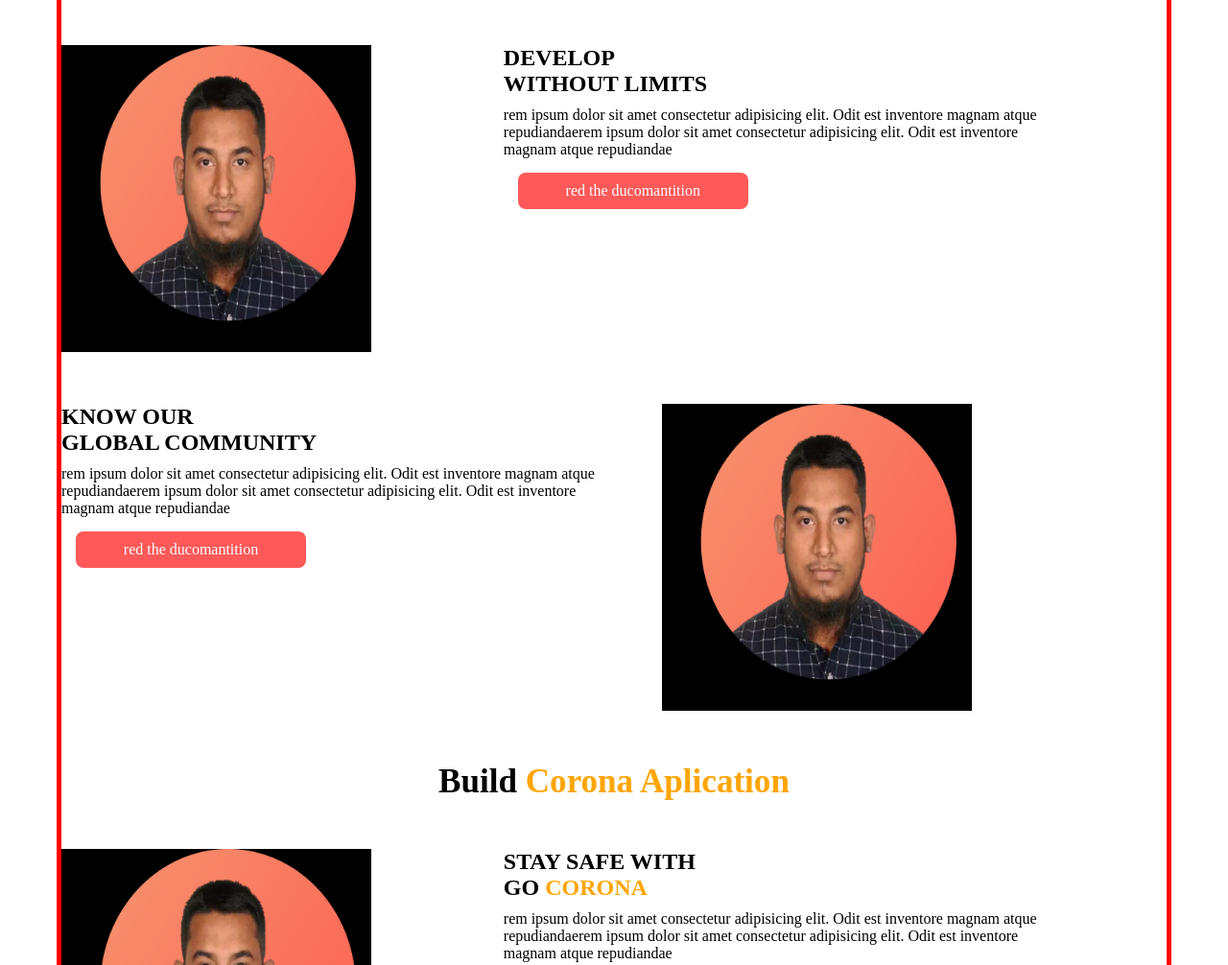
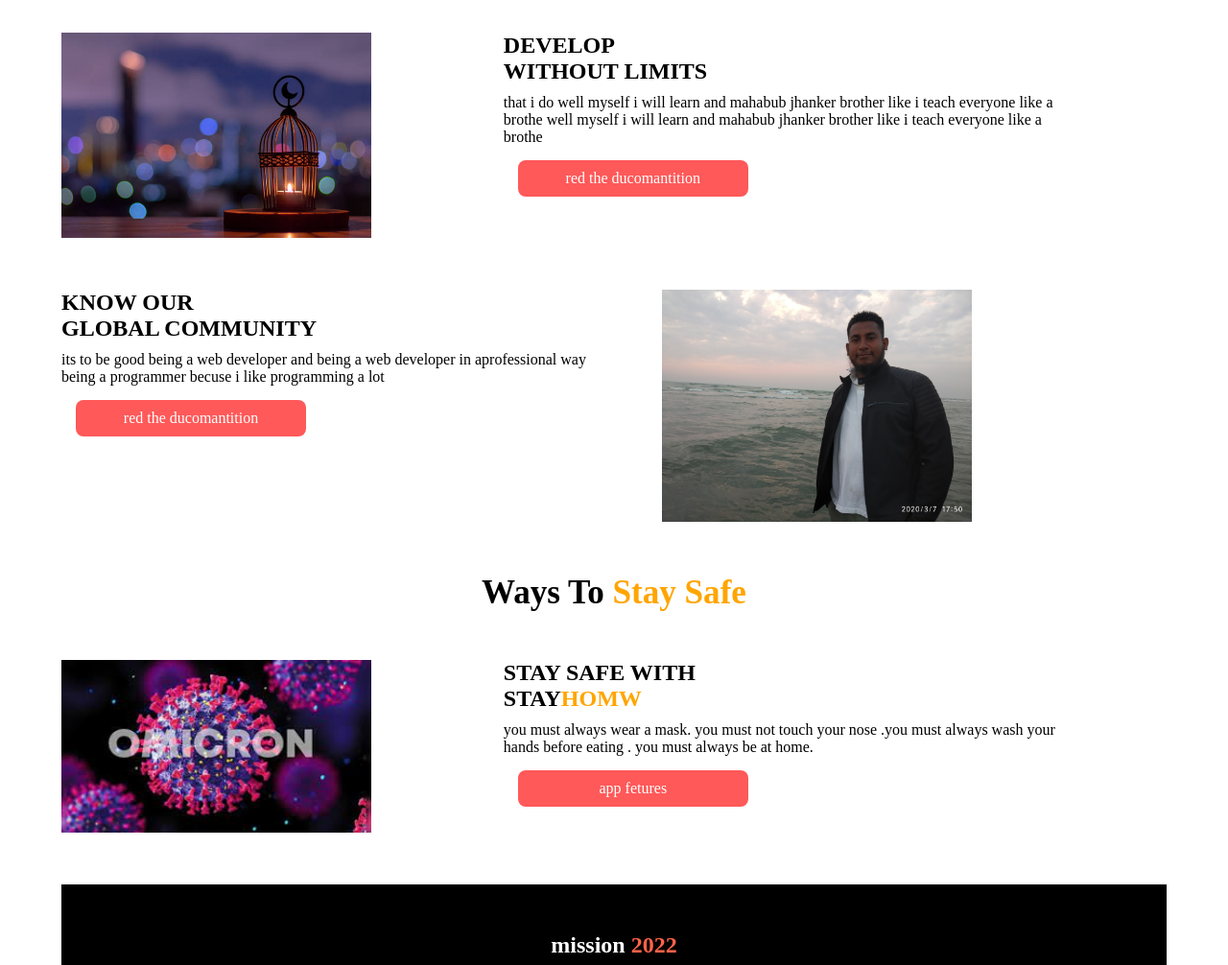
Before and after one commit to mojammel75/mojammel-mission-2022, a plain HTML site: page index.html in a window 1280 px wide. Shown: the part 756-1762 px from the top of the page at 96% size. Drawn offline with Linux system fonts and the light colour scheme.

Commit message:
added full

```diff
--- a/index.html
+++ b/index.html
@@ -73,15 +73,18 @@
         </section>
         <section class="d">
             <div class="d-left">
-                <img src="my-bg.png" alt="">
+                <img src="istockphoto-1248384506-612x612.jpg" alt="">
             </div>
             <div class="d-right">
                 <h1>develop</h1>
                 <h1>without limits</h1>
-                <p>
-                    rem ipsum dolor sit amet consectetur adipisicing elit. Odit est inventore magnam atque
-                    repudiandaerem ipsum dolor sit amet consectetur adipisicing elit. Odit est inventore magnam atque
-                    repudiandae
+                <p> that i do
+                    well myself i will learn
+                    and mahabub jhanker brother like
+                    i teach everyone like a brothe
+                    well myself i will learn
+                    and mahabub jhanker brother like
+                    i teach everyone like a brothe
                 </p>
                 <a href="#">red the ducomantition</a>
             </div>
@@ -91,33 +94,37 @@
             <div class="e-left">
                 <h1>know our</h1>
                 <h1>global community</h1>
-                <p>rem ipsum dolor sit amet consectetur adipisicing elit. Odit est inventore magnam atque
-                    repudiandaerem ipsum dolor sit amet consectetur adipisicing elit. Odit est inventore magnam atque
-                    repudiandae</p>
+                <p>its to be good being a web developer
+                    and being a web developer
+                    in aprofessional way being a
+                    programmer becuse i like
+                    programming a lot</p>
                 <a href="#">red the ducomantition</a>
             </div>
             <div class="e-right">
-                <img src="my-bg.png" alt="">
+                <img src="akash.jpg" alt="">
             </div>
 
         </section>
         <section class="f">
             <div>
-                <h1>build <span class="color-orange">corona aplication</span></h1>
+                <h1>ways to <span class="color-orange">stay safe</span></h1>
             </div>
 
         </section>
         <section class="d">
             <div class="d-left">
-                <img src="my-bg.png" alt="">
+                <img src="download (2).jpg" alt="">
             </div>
             <div class="d-right">
                 <h1>stay safe with</h1>
-                <h1>go <span class="color-orange">corona</span></h1>
+                <h1>stay<span class="color-orange">homw </span></h1>
                 <p>
-                    rem ipsum dolor sit amet consectetur adipisicing elit. Odit est inventore magnam atque
-                    repudiandaerem ipsum dolor sit amet consectetur adipisicing elit. Odit est inventore magnam atque
-                    repudiandae
+                    you must always wear a mask. you must not
+                    touch your nose .you must always wash your
+                    hands before eating . you must always be at
+                    home.
+
                 </p>
                 <a href="#">app fetures</a>
             </div>
--- a/style.css
+++ b/style.css
@@ -4,7 +4,7 @@
 }
 .s-main{
     width: 90%;
-    border:5px solid red;
+
     margin: 0 auto;
 }
 .a{
@@ -30,13 +30,13 @@
 .a-right-div .header-image{
  width:70%;
  float: right;
- border: 2px solid olive;
+
 
 }
 .half-width{
     width: 40%;
     margin-top: 50px;
-    border: 2px solid black;
+
 }
 .button{
     background-color: #FF5959;
@@ -63,7 +63,7 @@
 }
 .same-width{
    width: 28%;
-   border: 1px solid green;
+
 }
 .same-width img{
     width: 50px;
@@ -169,3 +169,6 @@ border-radius: 8px;
     footer .foo-s .foo-c{
         color: tomato;
     }
+    footer .foo-s h4{
+        margin-top: 20px;
+    }
```
Also changed, not shown: akash.jpg (added), download (2).jpg (added), istockphoto-1248384506-612x612.jpg (added).
